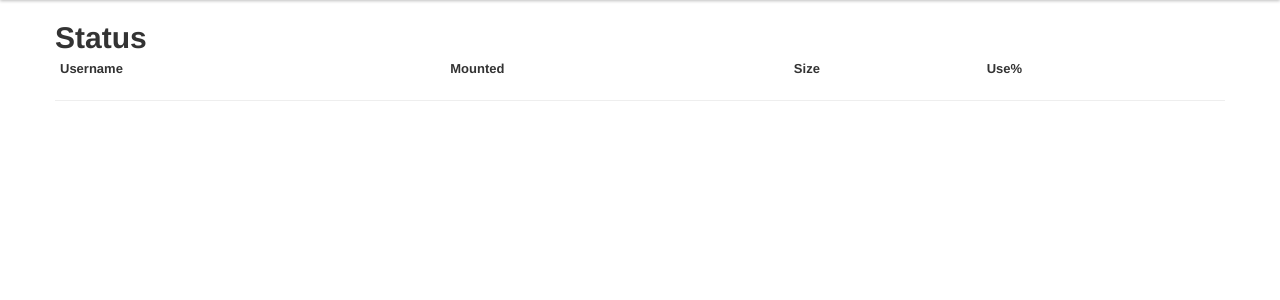
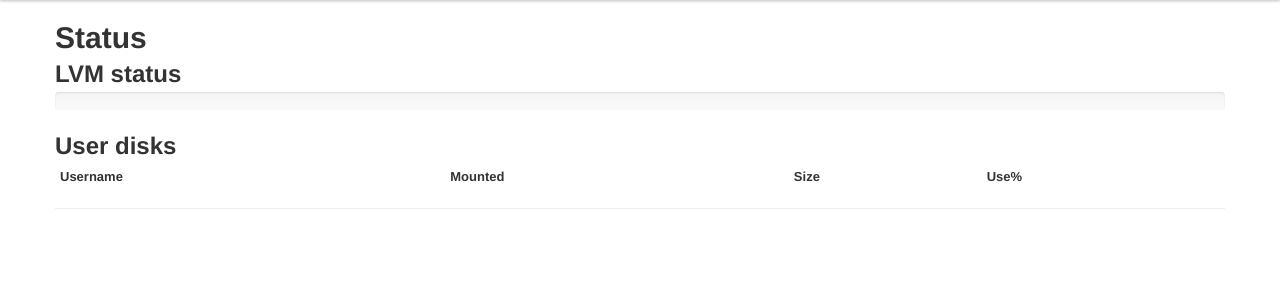
Before and after one commit to ojarva/backupmanagement-django, a Django app: template backup/templates/adminview.html in a window 1280 px wide. Shown: the part 40-340 px from the top of the page. Run offline with Django 3.2, Linux system fonts and the light colour scheme; the template is opened without the code that fills it, so the values that code supplies are empty; some libraries are stand-ins or nearby versions.

Commit message:
Few small template fixes

```diff
--- a/backup/templates/adminview.html
+++ b/backup/templates/adminview.html
@@ -2,7 +2,17 @@
 
 {% block content %}
 
+<div class="page_header">
 <h1>Status</h1>
+</div>
+
+<h2>LVM status</h2>
+
+<div class="progress">
+	<div class="bar" style="width: {% widthratio lvm.used lvm.total 100 %}%"></div>
+</div>
+
+<h2>User disks</h2>
 
 <table class="table table-striped table-condensed">
 <thead>
--- a/backup/templates/index.html
+++ b/backup/templates/index.html
@@ -67,7 +67,7 @@ Disk size: <span class="badge">Disk size: {{disk.size|filesizeformat}}</span> -
 <div class="row">
 
 <div class="span3">
-	 I don't remember my password. Doesn't affect old backups in any way.
+	 <b><i class="icon-exclamation-sign"></i> This service uses separate password. Create it here.</b> This doesn't affect old backups in any way.
 	<br>
 	<a class="btn btn-primary btn-small" href="{% url change_password %}">Generate new password</a>
 </div>
@@ -105,7 +105,7 @@ Disk size: <span class="badge">Disk size: {{disk.size|filesizeformat}}</span> -
 <div class="span3">
 <h4>Mac OS X</h4>
 <p>Time Machine works fine - just remember to convert away from Legacy FileVault (before Lion).</p>
-<p><b>afp://{{ hostname }}\{{user.username}}</b></p>
+<p><b>afp://{{ hostname }}/{{user.username}}</b></p>
 </div>
 
 <div class="span3">
```
Also changed, not shown: backup/templates/create_storage.html (+8 -0 lines).
